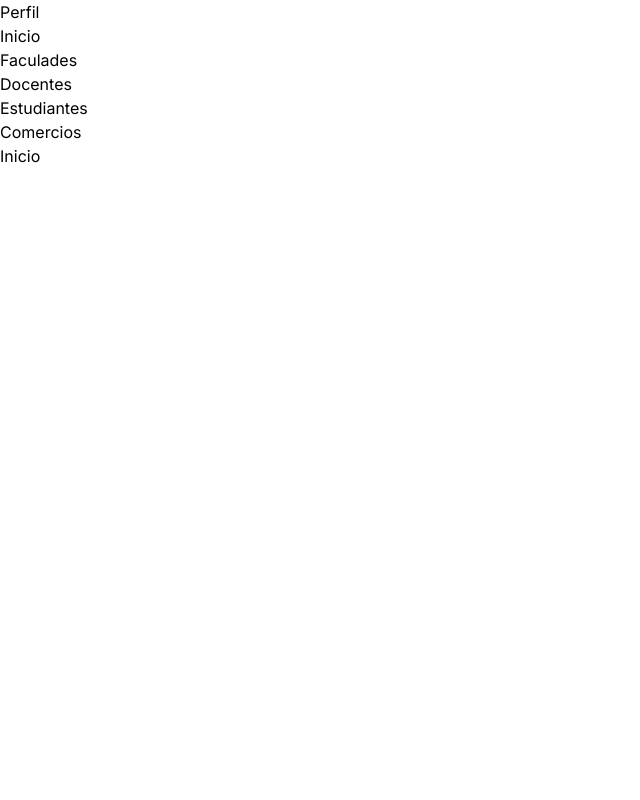
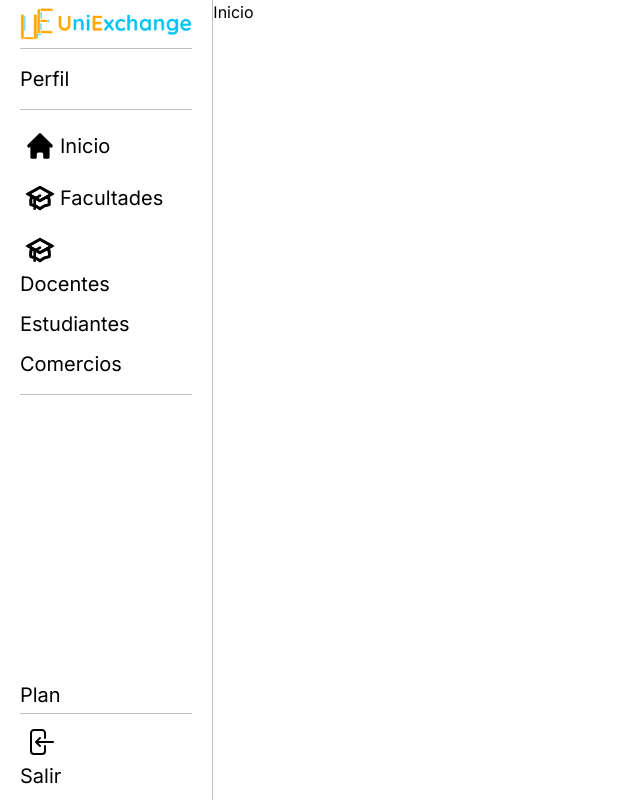
Before and after one commit to AlexxFuentes/uniexchange, a Next.js app: page /university/home in a window 1280 px wide. Shown: the whole page, without its empty margins (0-640 px from the left). Built offline with nearby package versions, Linux system fonts and the light colour scheme; no server answers.

Commit message:
avance sidebar

```diff
--- a/src/app/university/layout.tsx
+++ b/src/app/university/layout.tsx
@@ -1,5 +1,5 @@
 import { ReactNode } from "react";
-import Link from "next/link";
+import Sidebar from "@/components/university/sidebar";
 
 type UniversityLayoutProps = {
   children: ReactNode;
@@ -8,32 +8,11 @@ type UniversityLayoutProps = {
 export default function UniversityLayout({ children }: UniversityLayoutProps) {
   return (
     <>
-      <section>
-        <ul>
-        <li>
-            <Link href={"/university"}>Perfil</Link>
-          </li>
+    <div className="flex">
+      <Sidebar />
+      {children}
+      </div>
 
-          <li>
-            <Link href={"/university/home"}>Inicio</Link>
-          </li>
-
-          <li>
-            <Link href={"/university/faculties"}>Faculades</Link>
-          </li>
-
-          <li>
-            <Link href={"/university/professors"}>Docentes</Link>
-          </li>
-          <li>
-            <Link href={"/university/students"}>Estudiantes</Link>
-          </li>
-          <li>
-            <Link href={"/university/shops"}>Comercios</Link>
-          </li>
-        </ul>
-      </section>
-      {children}
     </>
   );
 }
--- a/src/components/home/sidebar.tsx
+++ b/src/components/home/sidebar.tsx
@@ -32,7 +32,7 @@ export default function Sidebar() {
                     <h4 className='font-bold'>Alex Fuentes</h4>
                     <p className='text-arsenic'>@aafuentes</p>
                 </div>
-                <DotsHorizontalIcon className='h-5 xl:ml-8 hidden xl:inline' />
+                <DotsHorizontalIcon className='h-5 xl:ml-8 hidden xl:block' />
             </div>
 
             <div className='mt-4 mb-2.5 xl:items-start'>
--- a/src/components/svg/icons.tsx
+++ b/src/components/svg/icons.tsx
@@ -91,3 +91,13 @@ export const IconUser = () => {
         <svg xmlns="http://www.w3.org/2000/svg" className="w-6 h-6" width="128" height="128" viewBox="0 0 24 24"><path fill="#ffffff" d="M12 11q.825 0 1.413-.588Q14 9.825 14 9t-.587-1.413Q12.825 7 12 7q-.825 0-1.412.587Q10 8.175 10 9q0 .825.588 1.412Q11.175 11 12 11Zm0 2q-1.65 0-2.825-1.175Q8 10.65 8 9q0-1.65 1.175-2.825Q10.35 5 12 5q1.65 0 2.825 1.175Q16 7.35 16 9q0 1.65-1.175 2.825Q13.65 13 12 13Zm0 11q-2.475 0-4.662-.938q-2.188-.937-3.825-2.574Q1.875 18.85.938 16.663Q0 14.475 0 12t.938-4.663q.937-2.187 2.575-3.825Q5.15 1.875 7.338.938Q9.525 0 12 0t4.663.938q2.187.937 3.825 2.574q1.637 1.638 2.574 3.825Q24 9.525 24 12t-.938 4.663q-.937 2.187-2.574 3.825q-1.638 1.637-3.825 2.574Q14.475 24 12 24Zm0-2q1.8 0 3.375-.575T18.25 19.8q-.825-.925-2.425-1.612q-1.6-.688-3.825-.688t-3.825.688q-1.6.687-2.425 1.612q1.3 1.05 2.875 1.625T12 22Zm-7.7-3.6q1.2-1.3 3.225-2.1q2.025-.8 4.475-.8q2.45 0 4.463.8q2.012.8 3.212 2.1q1.1-1.325 1.713-2.95Q22 13.825 22 12q0-2.075-.788-3.887q-.787-1.813-2.15-3.175q-1.362-1.363-3.175-2.151Q14.075 2 12 2q-2.05 0-3.875.787q-1.825.788-3.187 2.151Q3.575 6.3 2.788 8.113Q2 9.925 2 12q0 1.825.6 3.463q.6 1.637 1.7 2.937Z" /></svg>
     )
 }
+
+export const Close = () => {
+
+    return (
+        <svg xmlns="http://www.w3.org/2000/svg" fill="none" viewBox="0 0 24 24" strokeWidth="1.5" stroke="currentColor" className="h-10 w-10 p-1">
+  <path strokeLinecap="round" strokeLinejoin="round" d="M15.75 9V5.25A2.25 2.25 0 0013.5 3h-6a2.25 2.25 0 00-2.25 2.25v13.5A2.25 2.25 0 007.5 21h6a2.25 2.25 0 002.25-2.25V15M12 9l-3 3m0 0l3 3m-3-3h12.75" />
+</svg>
+
+    )
+}
--- /dev/null
+++ b/src/components/university/sidebar.tsx
@@ -0,0 +1,70 @@
+import Link from "next/link";
+import Image from "next/image";
+import { HomeIcon } from '@heroicons/react/solid'
+import {
+    BellIcon, BookmarkIcon,
+    DotsHorizontalIcon, UserIcon,
+    CurrencyDollarIcon, AcademicCapIcon, LibraryIcon, LogoutIcon
+} from '@heroicons/react/outline'
+import {Close} from "@/components/svg/icons";
+
+export default function Sidebar() {
+  return (
+    <section className="w-2/12 px-5 min-h-screen border-r-[1px] border-r-silverSand text-xl">
+      <div className="border-b-[1px] border-b-silverSand py-2">
+        <Image
+          src={"/logo_sidebar.png"}
+          width={900}
+          height={30}
+          alt={"logo img"}
+        />
+      </div>
+      <ul className="h-[calc(100%-120px)]">
+        <div className="border-b-[1px] border-b-silverSand py-4">
+          <li>
+            <Link href={"/university"}>Perfil</Link>
+          </li>
+        </div>
+
+        <div className="flex justify-between flex-col h-full">
+          <div className="flex py-4 gap-3 flex-col border-b-[1px] border-b-silverSand">
+            <li>
+              <Link href={"/university/home"}  className="flex items-center">
+              <HomeIcon className='h-10 w-10 p-1 ' />
+                Inicio</Link>
+            </li>
+
+            <li>
+              <Link href={"/university/faculties"} className="flex items-center">
+              <AcademicCapIcon className='h-10 w-10 p-1 ' />
+                Facultades</Link>
+            </li>
+
+            <li>
+              <Link href={"/university/professors"}>
+              <AcademicCapIcon className='h-10 w-10 p-1  ' />
+                Docentes</Link>
+            </li>
+            <li>
+              <Link href={"/university/students"}>Estudiantes</Link>
+            </li>
+            <li>
+              <Link href={"/university/shops"}>Comercios</Link>
+            </li>
+          </div>
+          <div className="border-b-[1px] border-b-silverSand py-1 mb-2 h-full flex items-end">
+            <p>Plan</p>
+          </div>
+          <div>
+            <li>
+              <Link href={"/"}>
+
+              <Close  />
+                Salir</Link>
+            </li>
+          </div>
+        </div>
+      </ul>
+    </section>
+  );
+}
```
